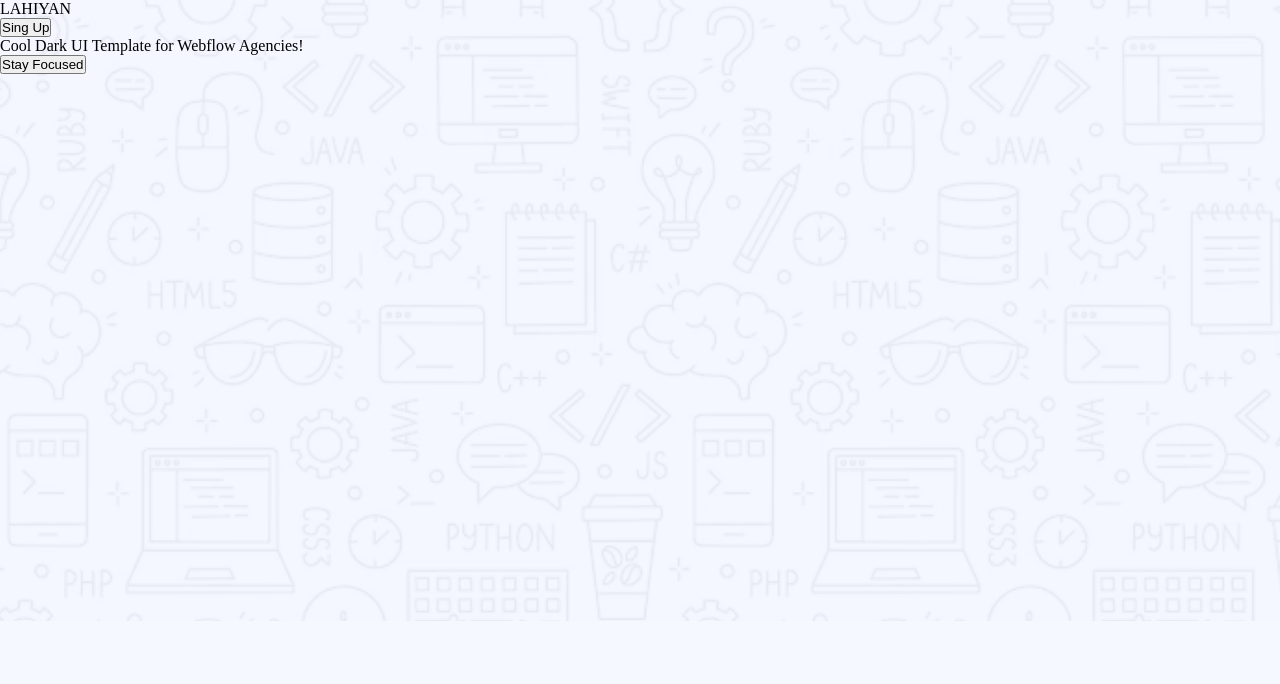
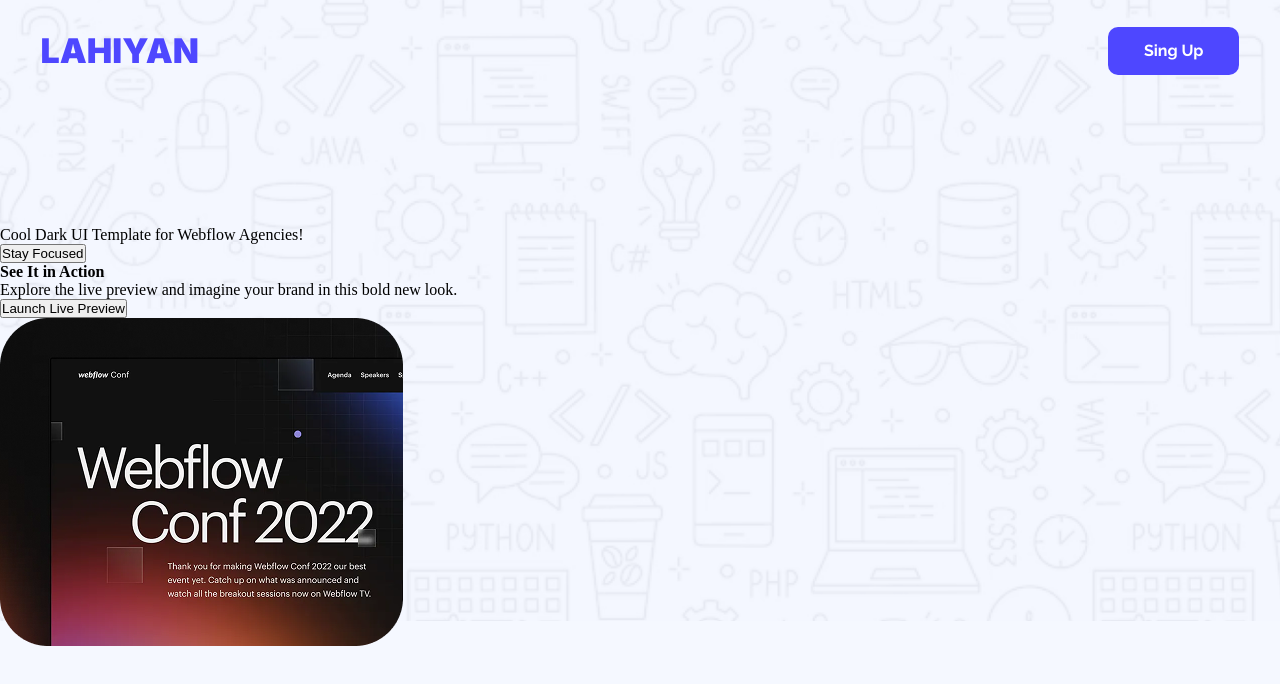
Before and after one commit to devlahiyan/devlahiyan1, a plain HTML site: page index.html in a window 1280 px wide. Drawn offline with Linux system fonts and the light colour scheme.

Commit message:
did the section part

```diff
--- a/css/style.css
+++ b/css/style.css
@@ -15,3 +15,40 @@ body{
     width: 100%;
 
 }
+.ml-0{
+    margin-left: 0 !important;
+}
+/* Navbar Css */
+.navbar{
+    display: flex;
+    align-items: center;
+    justify-content: center;
+    margin-top: 25px;
+    margin-bottom: 150px;
+}
+.navbar .logo p{
+    color: var(--Primary-Color, #4E47FF);
+    font-family: 'Inter';
+    font-size: 34px;
+    font-style: normal;
+    font-weight: 900;
+    line-height: 150%; /* 51px */
+    margin-right: 909px;
+}
+
+
+.navbar button{
+    border: 1px;
+    border-radius: 10px;
+    background: #4E47FF;
+    padding: 12px 36px;
+    color: #FFF;
+    text-align: center;
+    font-family: 'Raleway';
+    font-size: 16px;
+    font-style: normal;
+    font-weight: 700;
+    line-height: 150%; /* 24px */
+    transition: 0.5s;
+
+}
--- a/index.html
+++ b/index.html
@@ -40,5 +40,27 @@
         </div>
         <!-- Banner Section End -->
 </div>
+</div>
+    <!-- About Section Start -->
+<div class="about">
+    <div class="about-text">
+        <h4 class="about-header">
+            See It in Action
+        </h4>
+        <p class="about-des">
+            Explore the live preview and imagine your brand in this bold new look.
+        </p>
+        <div class="about-btn">
+            <button type="button">
+                Launch Live Preview
+            </button>
+        </div>
+    </div>
+    <div class="about-img">
+        <img src="./Image/about-img.png" alt="">
+    </div>
+</div>
+    <!-- About Section End -->
+
 </body>
 </html>
```
